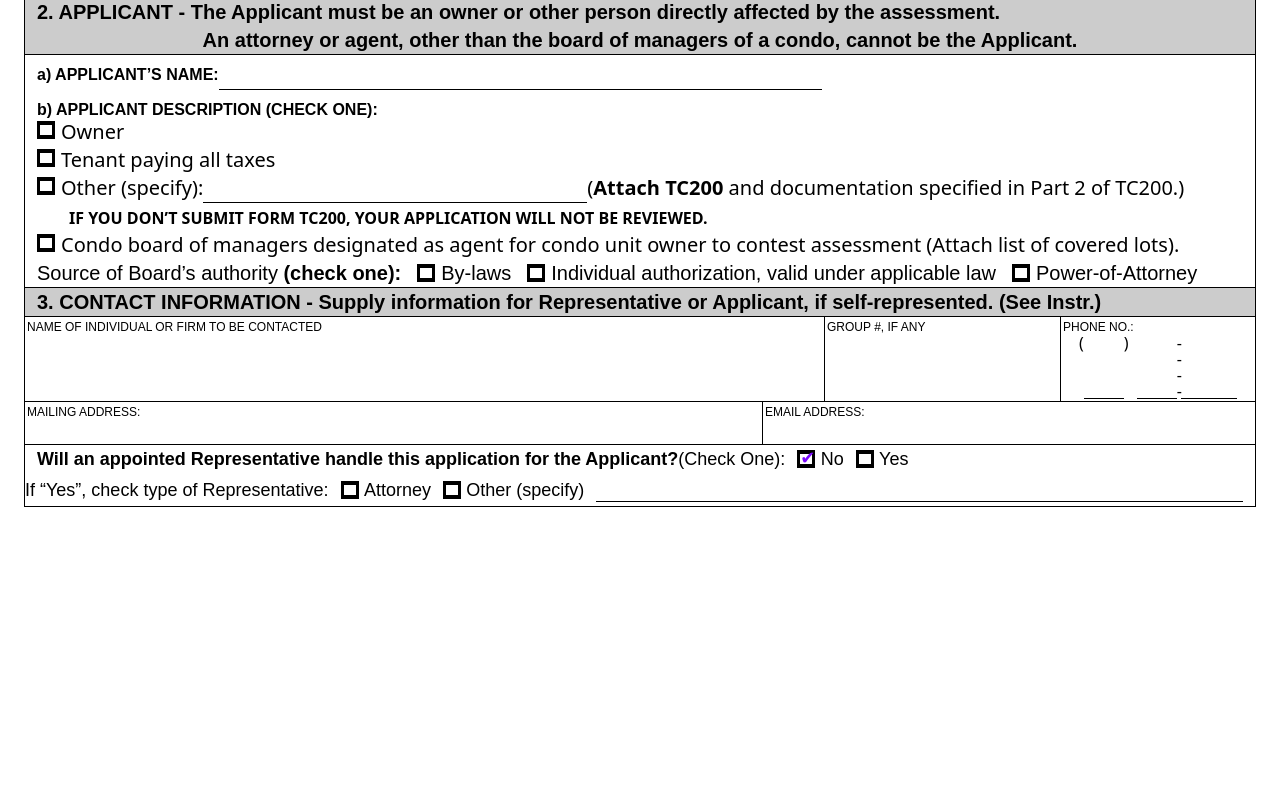
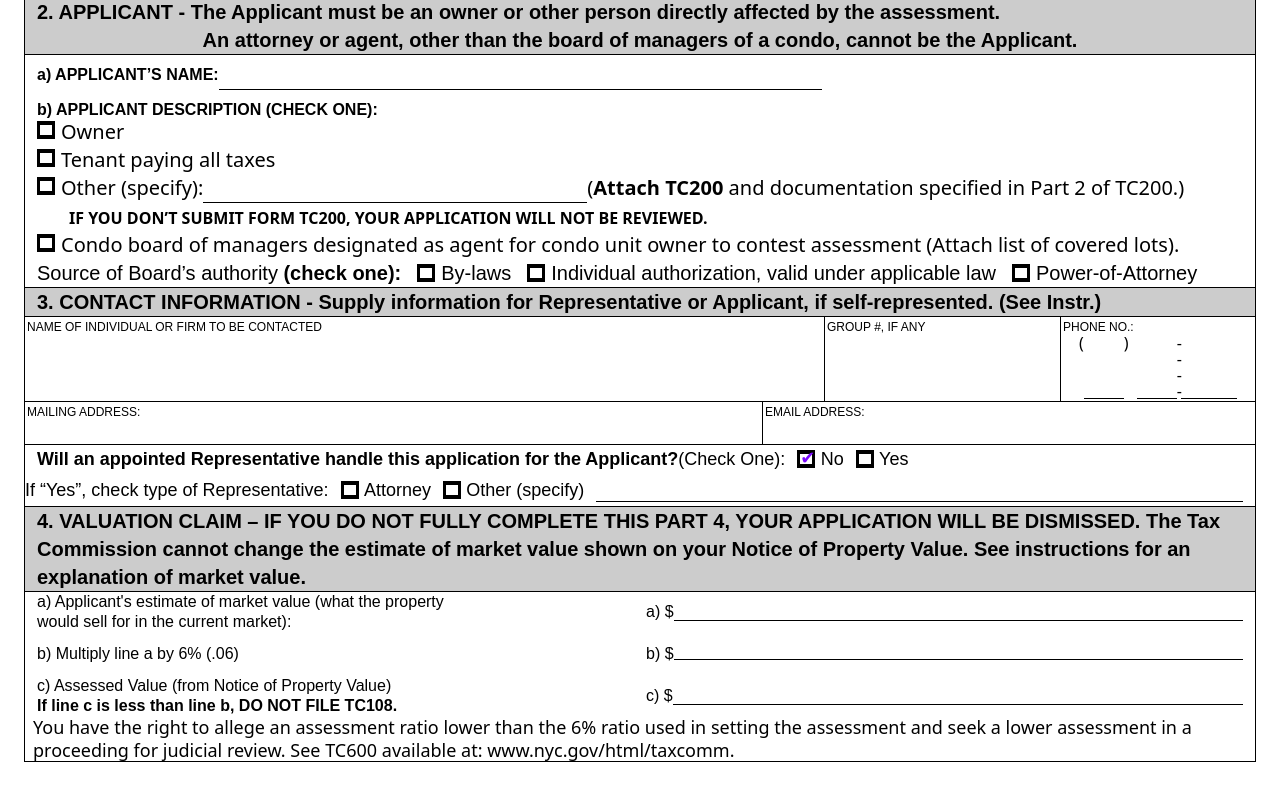
Before and after one commit to Dagoranna/tc108, a Next.js app: page / in a window 1280 px wide. Shown: the part 851-1651 px from the top of the page. Before the commit the page ends 1406 px from the top, so only its background shows below. Built offline with nearby package versions, Linux system fonts and the light colour scheme.

Commit message:
section 4 added

```diff
--- a/app/page.tsx
+++ b/app/page.tsx
@@ -6,6 +6,7 @@ import SectionIntro from "../components/SectionIntro";
 import Section_1 from "../components/Section_1";
 import Section_2 from "../components/Section_2";
 import Section_3 from "../components/Section_3";
+import Section_4 from "../components/Section_4";
 
 export default function Home() {
   return (
@@ -14,6 +15,7 @@ export default function Home() {
       <Section_1 />
       <Section_2 />
       <Section_3 />
+      <Section_4 />
     </main>
   );
 }
--- /dev/null
+++ b/components/Section_4.tsx
@@ -0,0 +1,92 @@
+"use client";
+import React from "react";
+import type { RootState, AppDispatch } from "../app/store/store";
+import { useSelector, useDispatch } from "react-redux";
+import * as actions from "../app/store/slices/mainSlice";
+
+export default function Section_4() {
+  const dispatch: AppDispatch = useDispatch();
+  const market_value = useSelector(
+    (state: RootState) => state.main.section_4.market_value
+  );
+  const assessed_value = useSelector(
+    (state: RootState) => state.main.section_4.assessed_value
+  );
+
+  function handleInput(e: React.ChangeEvent<HTMLInputElement>) {
+    const value = e.currentTarget.value;
+    //TODO: switch with checks for values
+    dispatch(
+      actions.setTextField({
+        path: e.currentTarget.id,
+        value: value,
+      })
+    );
+  }
+
+  return (
+    <div className="border-l border-r border-b flex flex-wrap text-base">
+      <div className="sectionHeader">
+        <div>
+          4. VALUATION CLAIM – IF YOU DO NOT FULLY COMPLETE THIS PART 4, YOUR
+          APPLICATION WILL BE DISMISSED. The Tax Commission cannot change the
+          estimate of market value shown on your Notice of Property Value. See
+          instructions for an explanation of market value.
+        </div>
+      </div>
+      <div className="arialMT flex w-full ml-3 leading-tight mb-3">
+        <div className="basis-1/2">
+          a) {"Applicant's"} estimate of market value (what the property <br />
+          would sell for in the current market):
+        </div>
+        <div className="flex place-items-center basis-1/2">
+          <div>a) $ </div>
+          <input
+            type="text"
+            id="section_4.market_value"
+            className="border-b border-black mb-1 mr-3 flex-grow"
+            value={market_value ? market_value : ""}
+            onChange={(e) => handleInput(e)}
+          />
+        </div>
+      </div>
+      <div className="arialMT flex w-full ml-3 leading-tight mb-3">
+        <div className="basis-1/2">b) Multiply line a by 6% (.06)</div>
+        <div className="flex basis-1/2">
+          <div>b) $ </div>
+          <div
+            id="section_4.market_value"
+            className="border-b border-black mb-1 mr-3 flex-grow"
+          >
+            {market_value ? (Number(market_value) * 0.06).toFixed(2) : ""}
+          </div>
+        </div>
+      </div>
+      <div className="arialMT flex w-full ml-3 leading-tight">
+        <div className="basis-1/2">
+          c) Assessed Value (from Notice of Property Value) <br />
+          <b>If line c is less than line b, DO NOT FILE TC108.</b>
+        </div>
+        <div className="flex place-items-center basis-1/2">
+          <div>c) $ </div>
+          <input
+            type="text"
+            id="section_4.assessed_value"
+            className="border-b border-black mb-1 mr-3 flex-grow"
+            value={assessed_value ? assessed_value : ""}
+            onChange={(e) => handleInput(e)}
+          />
+        </div>
+      </div>
+      <div className="ArialMT ml-2 text-lg leading-tight">
+        You have the right to allege an assessment ratio lower than the 6% ratio
+        used in setting the assessment and seek a lower assessment in a
+        proceeding for judicial review. See TC600 available at:{" "}
+        <a href="https://www.nyc.gov/html/taxcomm" className="font-normal">
+          www.nyc.gov/html/taxcomm
+        </a>
+        .
+      </div>
+    </div>
+  );
+}
```
